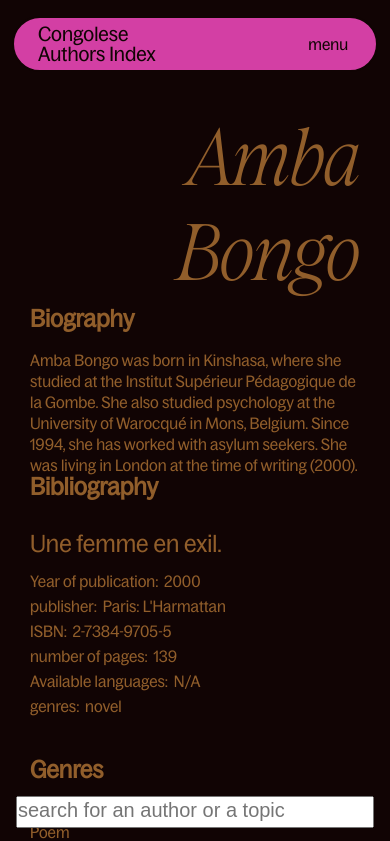
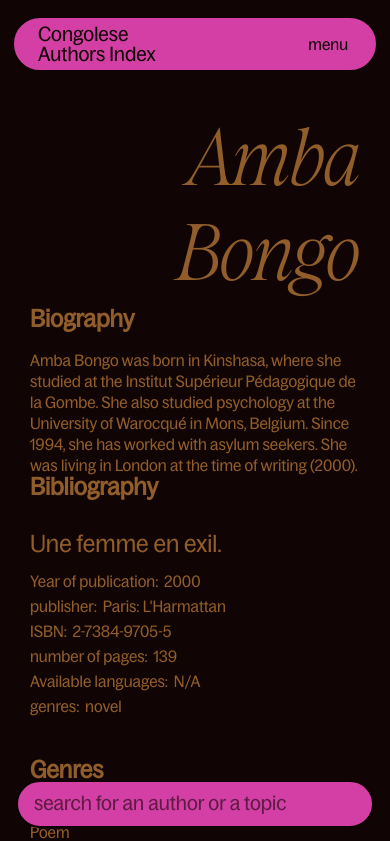
Before and after one commit to UncleDoubleU/Congolese-Authors-Index, a React (Vite) app in the folder 20250513-cai/: page /author/1 in a window 390 px wide. Shown: the top 841 px of the page. Built offline with nearby package versions, Linux system fonts and the light colour scheme.

Commit message:
basic responsiveness and styling for the search bar has been implemented

```diff
--- a/20250513-cai/src/App.sass
+++ b/20250513-cai/src/App.sass
@@ -137,13 +137,37 @@ footer
      position: fixed
      bottom: 0
      z-index: 9
+     transform: translateX(50%)
+     right: 50%
 
      input
-          height: 2rem
+          height: 3rem
+          border-radius: 1.5rem
+          padding: 0 1rem
+          background-color: $caiPink
+          border: $stroke
+          font: $mobileP
 
      input::placeholder
           font-size: 1.25rem
+          color: $caiDarkBrown
+          opacity: 0.6
 
      i
           font: $mobileP
           color: $caiLightBrown
+
+     @media ($small <= width < $smallMedium)
+          width: 80%
+          margin: auto
+
+     @media (min-width: $smallMedium)
+
+          gap: 0.5rem
+          width: 80%
+          overflow: auto
+
+     @media ($large <= width)
+          width: 1200px
+          padding: 0
+          bottom: 1rem
--- a/20250513-cai/src/App.tsx
+++ b/20250513-cai/src/App.tsx
@@ -10,7 +10,6 @@ import {
 import Header from "./components/Header/Header";
 import Index from "./pages/Index/Index";
 import Footer from "./components/Footer/Footer";
-import BottomNav from "./components/BottomNav/BottomNav";
 import About from "./pages/About/About";
 import NotFound from "./pages/NotFound/NotFound";
 import AuthorPage from "./pages/AuthorPage/AuthorPage";
```
